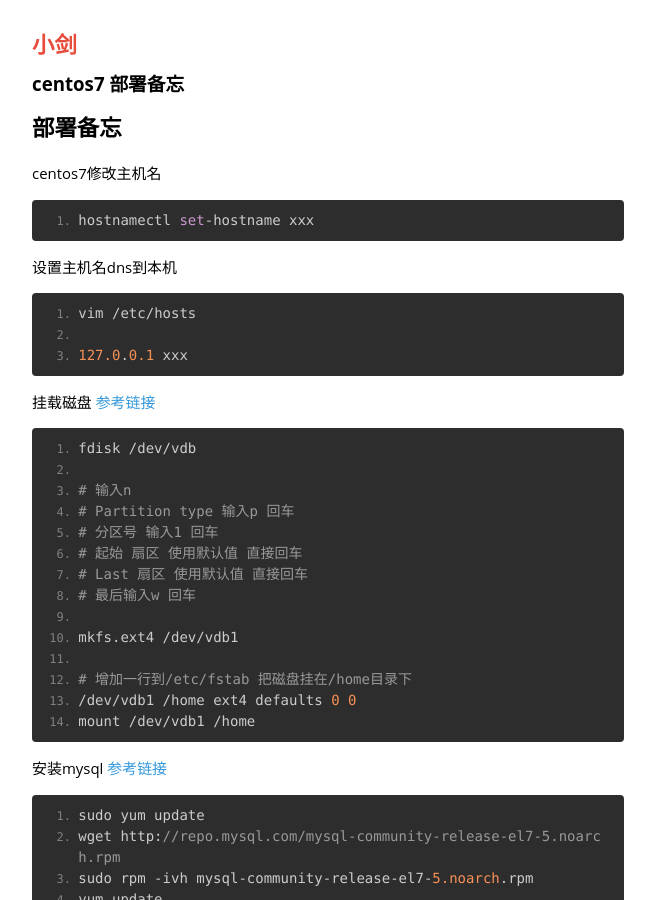
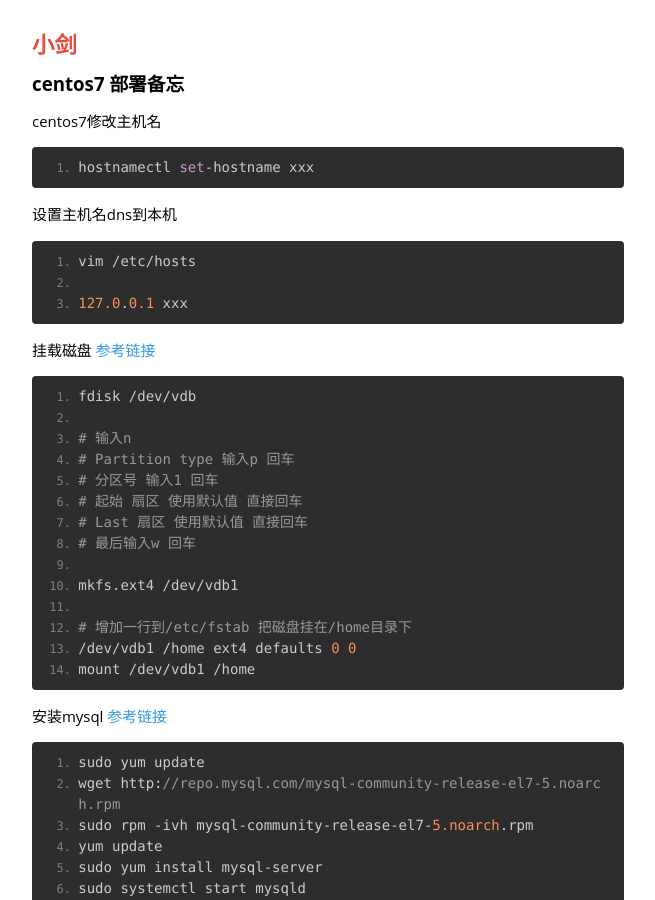
Before and after one commit to hiwjd/hiwjd.github.io, a Jekyll site: the page built from _posts/2019-12-13-centos7-deploy-note.markdown, in a window 1280 px wide and 900 px high. Shown: the whole window, without its empty margins (312-967 px from the left). Built offline with Jekyll 4.4.1, drawn with Linux system fonts in a browser that asks for light colours; nearby versions of some CDN libraries; some web fonts are replaced; comment, search, counter and statistics services are not loaded.

Commit message:
Update 2019-12-13-centos7-deploy-note.markdown

````diff
--- a/_posts/2019-12-13-centos7-deploy-note.markdown
+++ b/_posts/2019-12-13-centos7-deploy-note.markdown
@@ -4,8 +4,6 @@ title:  "centos7 部署备忘"
 date:   2019-12-13
 categories: post
 ---
-
-# 部署备忘
 
 centos7修改主机名
 ```
````
